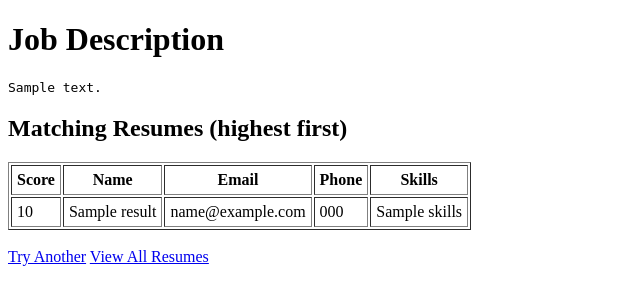
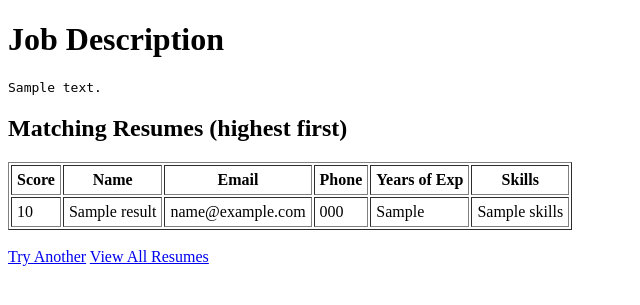
Before and after one commit to biplabneupane/resume-analyzer, a Flask app: template templates/match_results.html in a window 1280 px wide. Shown: the top 305 px of the page, without its empty margins (0-640 px from the left). Run offline with Flask 3, Linux system fonts and the light colour scheme; the template is opened without the code that fills it: most values are stand-ins (such as "Sample title", 1, 10 or a date in 2020).

Commit message:
Addition of years of experience

```diff
--- a/templates/match_results.html
+++ b/templates/match_results.html
@@ -14,7 +14,9 @@
       <th>Name</th>
       <th>Email</th>
       <th>Phone</th>
-      <th>Skills</th>  <!-- ✅ Added column -->
+      <th>Years of Exp</th>
+      <th>Skills</th>
+
     </tr>
     {% for r in results %}
     <tr>
@@ -22,7 +24,8 @@
       <td>{{ r.name }}</td>
       <td>{{ r.email }}</td>
       <td>{{ r.phone }}</td>
-      <td>{{ r.skills }}</td>  <!-- ✅ Show skills -->
+      <td>{{ r.get('years_experience', 'N/A') }}</td>
+      <td>{{ r.skills }}</td>
     </tr>
     {% endfor %}
   </table>
```
